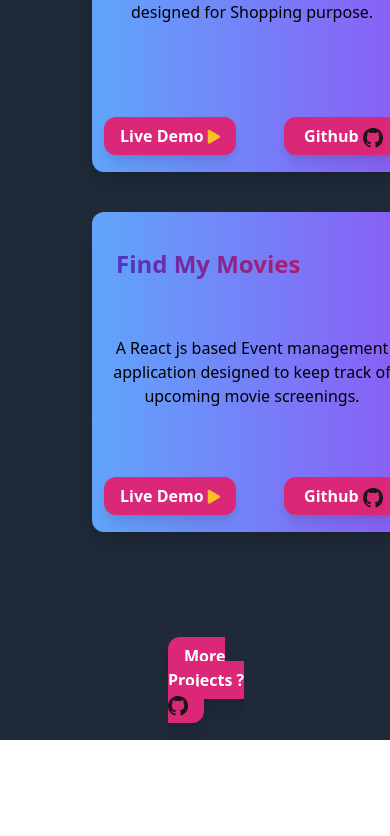
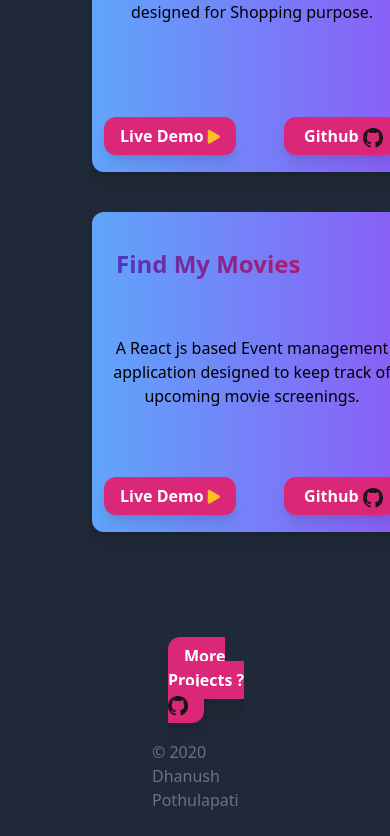
Before and after one commit to Dhanushreddy09/portfolio, a Vue app: page / in a window 390 px wide. Shown: the part 1612-2448 px from the top of the page. Before the commit the page ends 2352 px from the top, so only its background shows below. Built offline with nearby package versions, Linux system fonts and the light colour scheme.

Commit message:
added copyright details

```diff
--- a/src/components/Navbar.vue
+++ b/src/components/Navbar.vue
@@ -74,6 +74,7 @@
  More Projects ? <img class="h-5 w-5 inline" src="assets\GitHub-Mark-32px.png" />
 </a>
 </div>
+<p class="text-gray-500 px-28 h-24 md:px-80">&copy 2020 Dhanush Pothulapati</p>
 </div>
 </div>
 </template>
```
